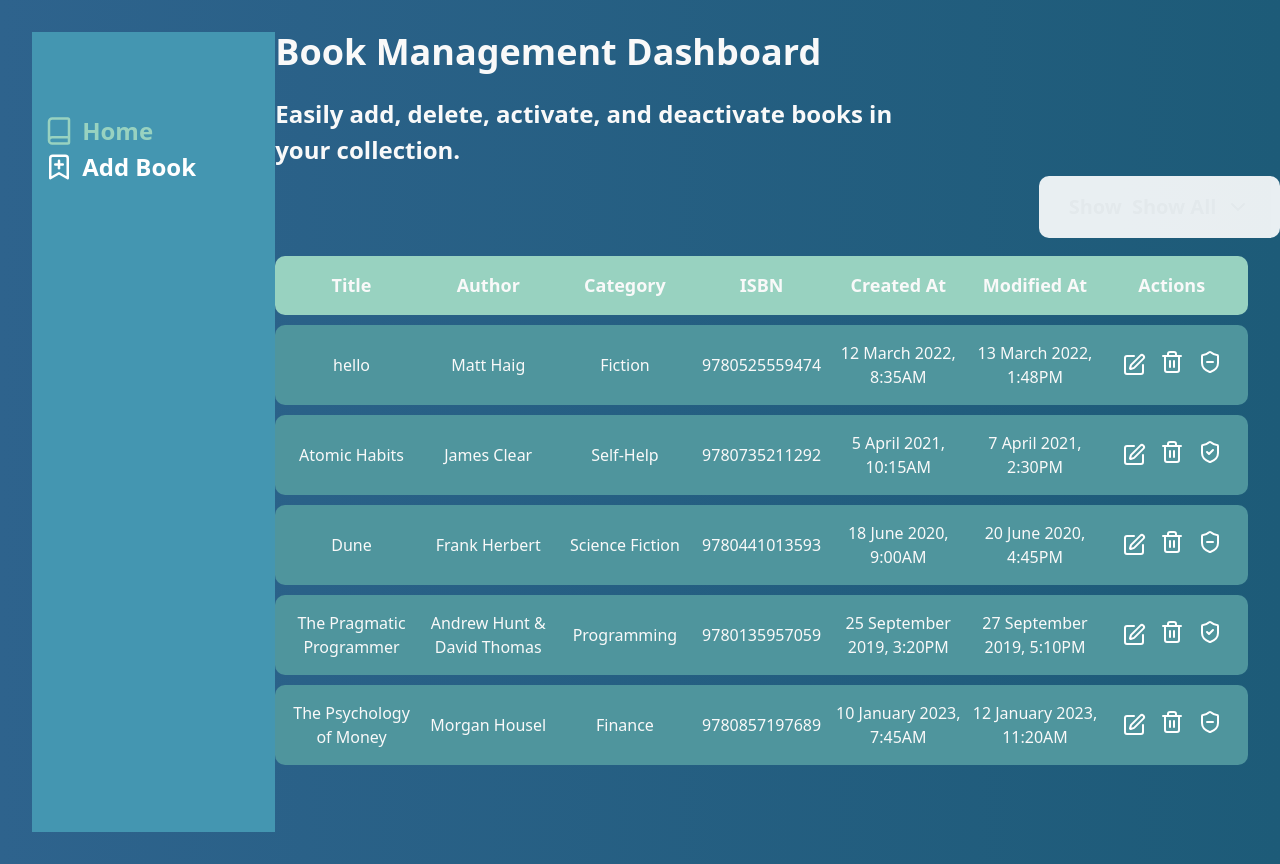
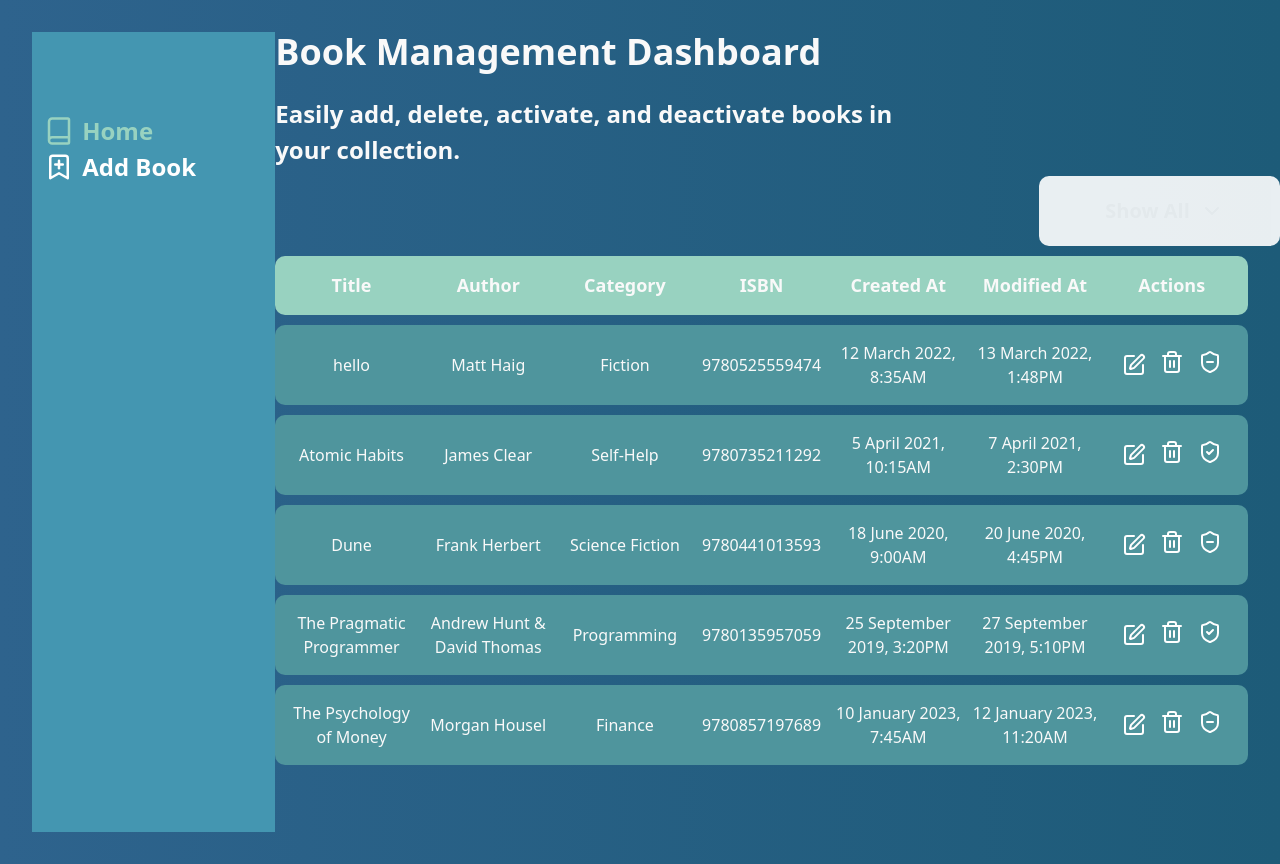
Before and after one commit to ElizaCalmau/books-dashboard-app, a React (Vite) app: page / in a window 1280 px wide. Built offline with nearby package versions, Linux system fonts and the light colour scheme; data requests are answered from the project's data file.

Commit message:
remove before for edit page selected option, fixed styles

```diff
--- a/src/components/Select/Select.module.scss
+++ b/src/components/Select/Select.module.scss
@@ -45,6 +45,18 @@
     }
 }
 
+.editPageSelect, .selectedOption{
+  position: relative;
+  width: 100%;
+  margin: 0;
+  padding: 4px;
+  box-sizing: border-box;
+  transform: none;
+  &::before{
+    content: '';
+  }
+}
+
 .arrowUp{
   transform: rotate(180deg);
   transition: transform .2s;
```
